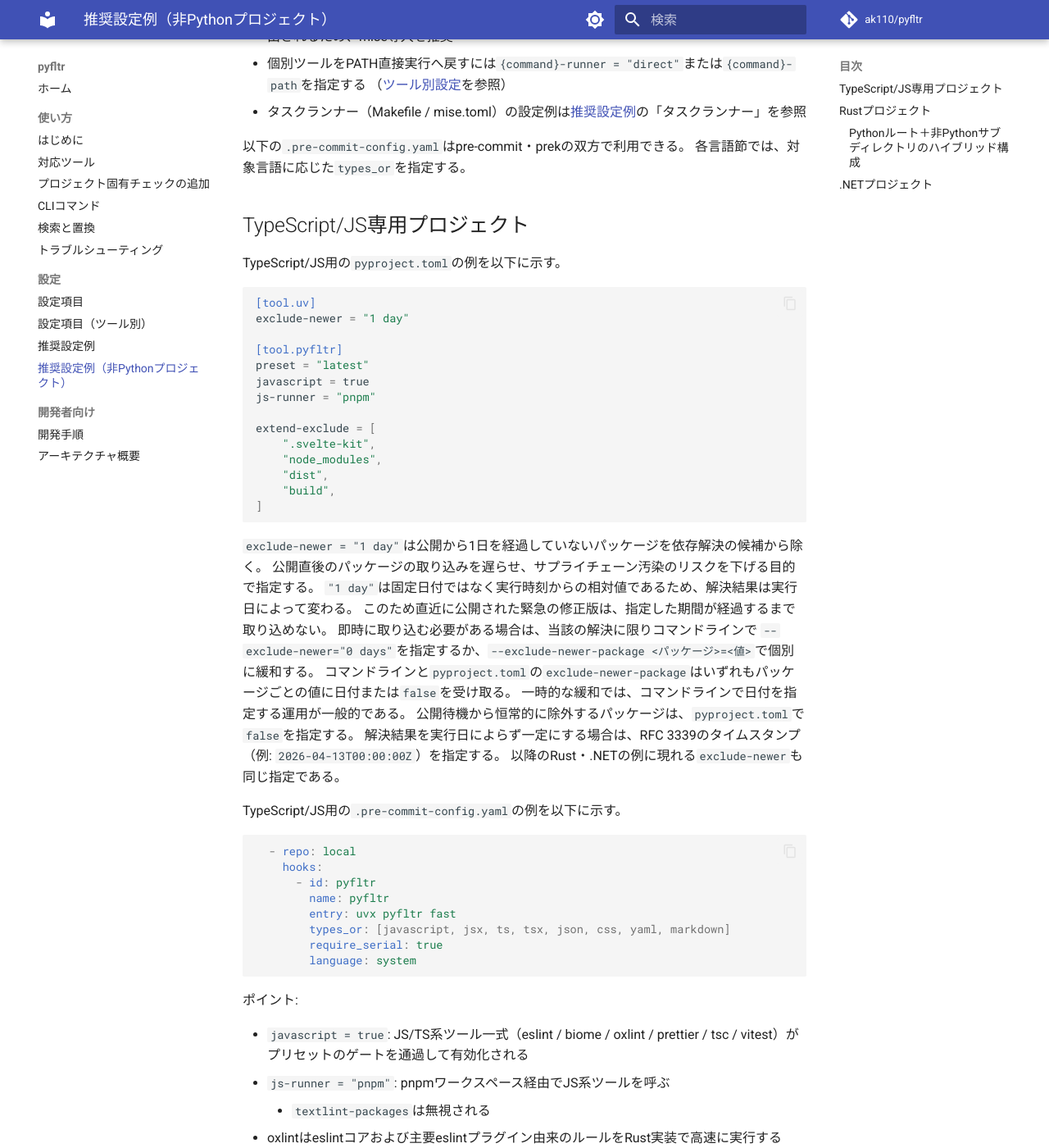
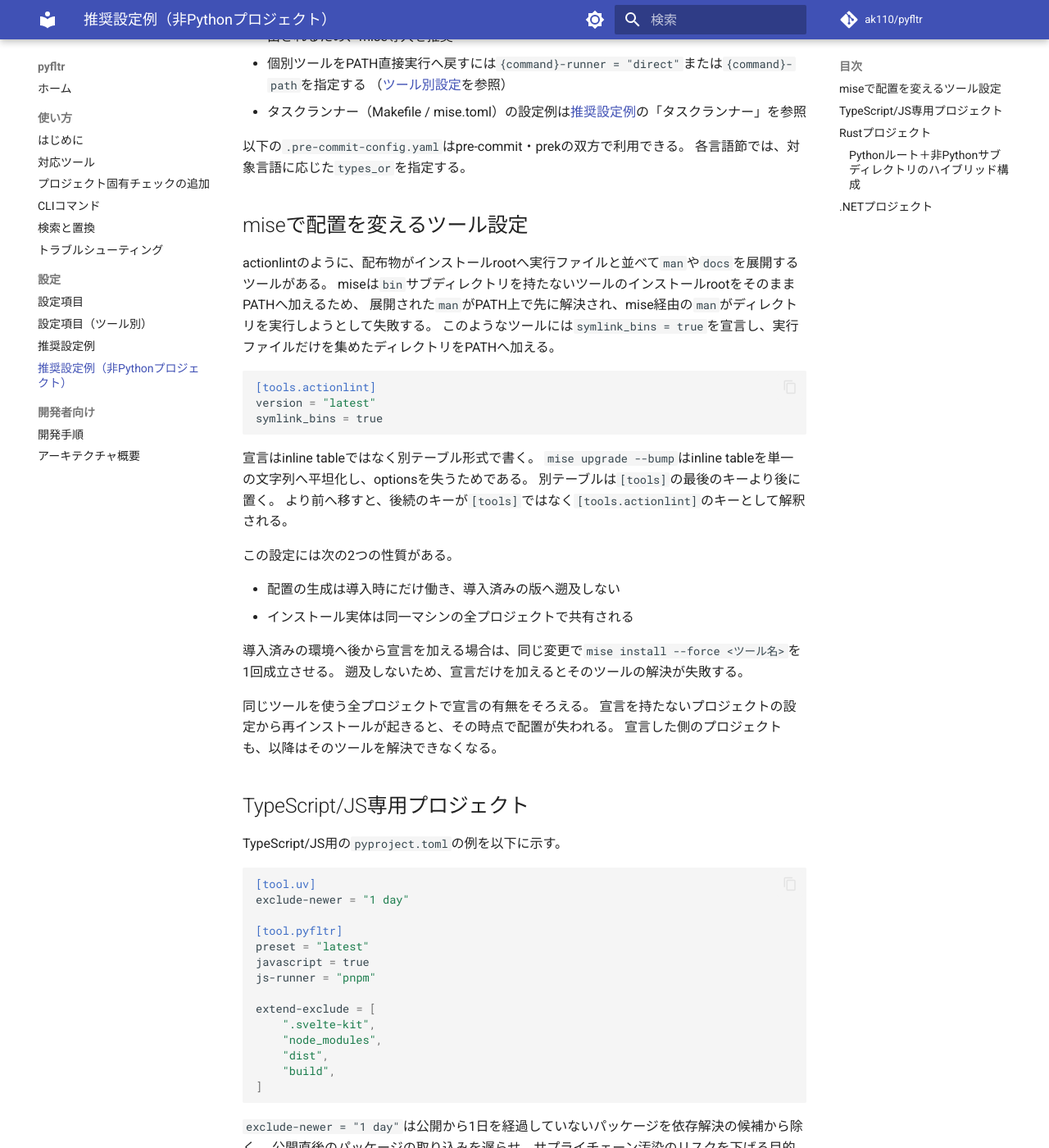
Before and after one commit to ak110/pyfltr, an MkDocs documentation site: the page built from docs/guide/recommended-nonpython.md, in a window 1280 px wide and 1400 px high, scrolled down 671 px. Shown: the whole window at 82% size. Built offline with MkDocs 1.6.1 and Material for MkDocs 9.7.7, drawn with Linux system fonts in a browser that asks for light colours; comment, search, counter and statistics services are not loaded.

Commit message:
docs: mise管理ツールの配置設定を全プロジェクトでそろえる方針を示す
actionlintのようにインストールrootへ実行ファイル以外を展開するツールでは、
symlink_binsの宣言の有無がプロジェクト間で混在すると、宣言を持たない側からの
再インストールで配置が失われ、宣言した側のツール解決も成立しなくなる。
導入時にだけ働いて遡及しない性質と、インストール実体が同一マシンで共有される
性質を条件として明記し、後から宣言を加える場合の再インストールも示す。

再発予防: 配置設定の方針を推奨ガイドの正本へ置き、Python向けガイドからも参照させて、言語を問わず同じ判断へ到達できるようにした。

Co-Authored-By: Claude Opus 5 (1M context) <noreply@anthropic.com>
Claude-Session: https://claude.ai/code/session_01Xo3XbRbGGDyzxCL7bLbgEL

````diff
--- a/docs/guide/recommended-nonpython.md
+++ b/docs/guide/recommended-nonpython.md
@@ -25,6 +25,36 @@ TypeScript/JS・Rust・.NETプロジェクト向けの推奨構成例。
 
 以下の`.pre-commit-config.yaml`はpre-commit・prekの双方で利用できる。
 各言語節では、対象言語に応じた`types_or`を指定する。
+
+## miseで配置を変えるツール設定
+
+actionlintのように、配布物がインストールrootへ実行ファイルと並べて`man`や`docs`を展開するツールがある。
+miseは`bin`サブディレクトリを持たないツールのインストールrootをそのままPATHへ加えるため、
+展開された`man`がPATH上で先に解決され、mise経由の`man`がディレクトリを実行しようとして失敗する。
+このようなツールには`symlink_bins = true`を宣言し、実行ファイルだけを集めたディレクトリをPATHへ加える。
+
+```toml
+[tools.actionlint]
+version = "latest"
+symlink_bins = true
+```
+
+宣言はinline tableではなく別テーブル形式で書く。
+`mise upgrade --bump`はinline tableを単一の文字列へ平坦化し、optionsを失うためである。
+別テーブルは`[tools]`の最後のキーより後に置く。
+より前へ移すと、後続のキーが`[tools]`ではなく`[tools.actionlint]`のキーとして解釈される。
+
+この設定には次の2つの性質がある。
+
+- 配置の生成は導入時にだけ働き、導入済みの版へ遡及しない
+- インストール実体は同一マシンの全プロジェクトで共有される
+
+導入済みの環境へ後から宣言を加える場合は、同じ変更で`mise install --force <ツール名>`を1回成立させる。
+遡及しないため、宣言だけを加えるとそのツールの解決が失敗する。
+
+同じツールを使う全プロジェクトで宣言の有無をそろえる。
+宣言を持たないプロジェクトの設定から再インストールが起きると、その時点で配置が失われる。
+宣言した側のプロジェクトも、以降はそのツールを解決できなくなる。
 
 ## TypeScript/JS専用プロジェクト
 
--- a/docs/guide/recommended.md
+++ b/docs/guide/recommended.md
@@ -632,6 +632,10 @@ run = [
 - `ci`: CI用
     - `pyfltr ci`はformatter差分も含めて失敗扱いにする
 
+actionlintのようにインストールrootへ実行ファイル以外を展開するツールの配置設定は、
+[推奨設定例（非Pythonプロジェクト）](recommended-nonpython.md)の「miseで配置を変えるツール設定」を参照。
+インストール実体は同一マシンの全プロジェクトで共有されるため、言語を問わず同じ方針をとる。
+
 ## .markdownlint-cli2.yaml
 
 markdownlint-cli2が読み込む設定ファイル。`$schema`を指定してエディタ補完を有効化する。
````
